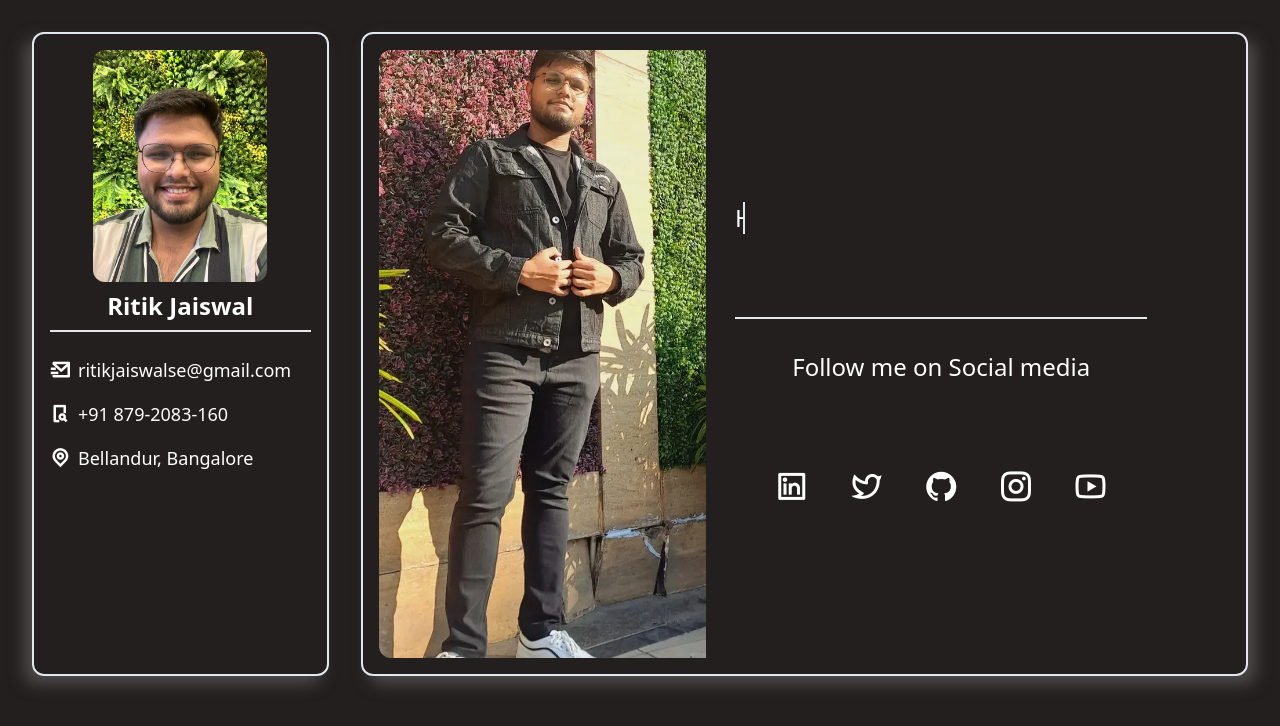
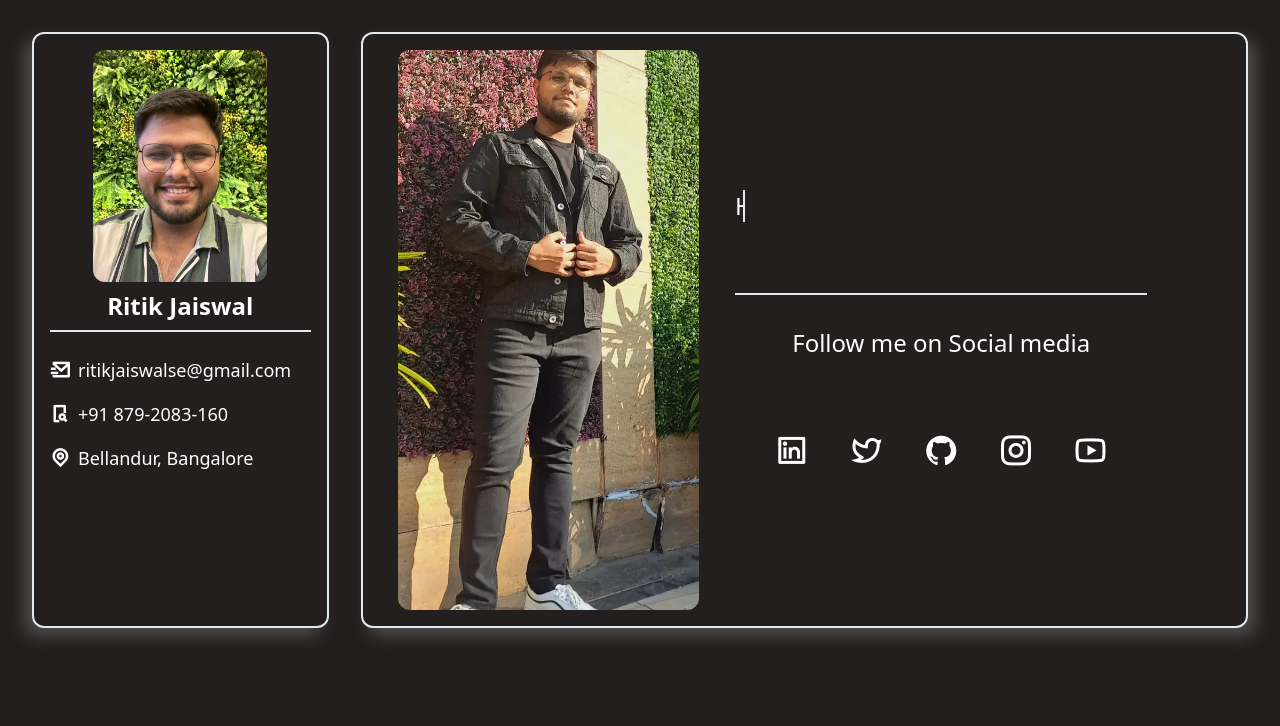
Before and after one commit to RitikJaiswal75/portfolio, a React (Vite) app: page / in a window 1280 px wide. Shown: the top 726 px of the page. Built offline with nearby package versions, Linux system fonts and the light colour scheme.

Commit message:
fix image styles in social card

```diff
--- a/src/components/HeroSection/SocialCard.tsx
+++ b/src/components/HeroSection/SocialCard.tsx
@@ -4,8 +4,8 @@ import Socials from './Socials'
 function SocialCard() {
     return (
         <div className="w-full sm:flex sm:w-3/4 border-2 border-slate-200 rounded-xl px-4 hover:scale-105 transition ease-in-out shadow-[.5rem_.5rem_1rem_rgb(79,76,76)] gap-4">
-            <div className='sm:w-2/5 py-4 max-h-[80vh]'>
-                <img src="/images/ritik_portrait.webp" alt="Ritik Jaiswal" className='sm:rounded-l-xl h-full' />
+            <div className='sm:w-2/5 py-4 max-h-[80vh] flex justify-center'>
+                <img src="/images/ritik_portrait.webp" alt="Ritik Jaiswal" className='rounded-xl h-[70vh]' />
             </div>
             <div className='py-2 flex flex-col h-[50%] my-auto'>
                 <AnimatedText text='Hello World!! Welcome to my space!' />
```
